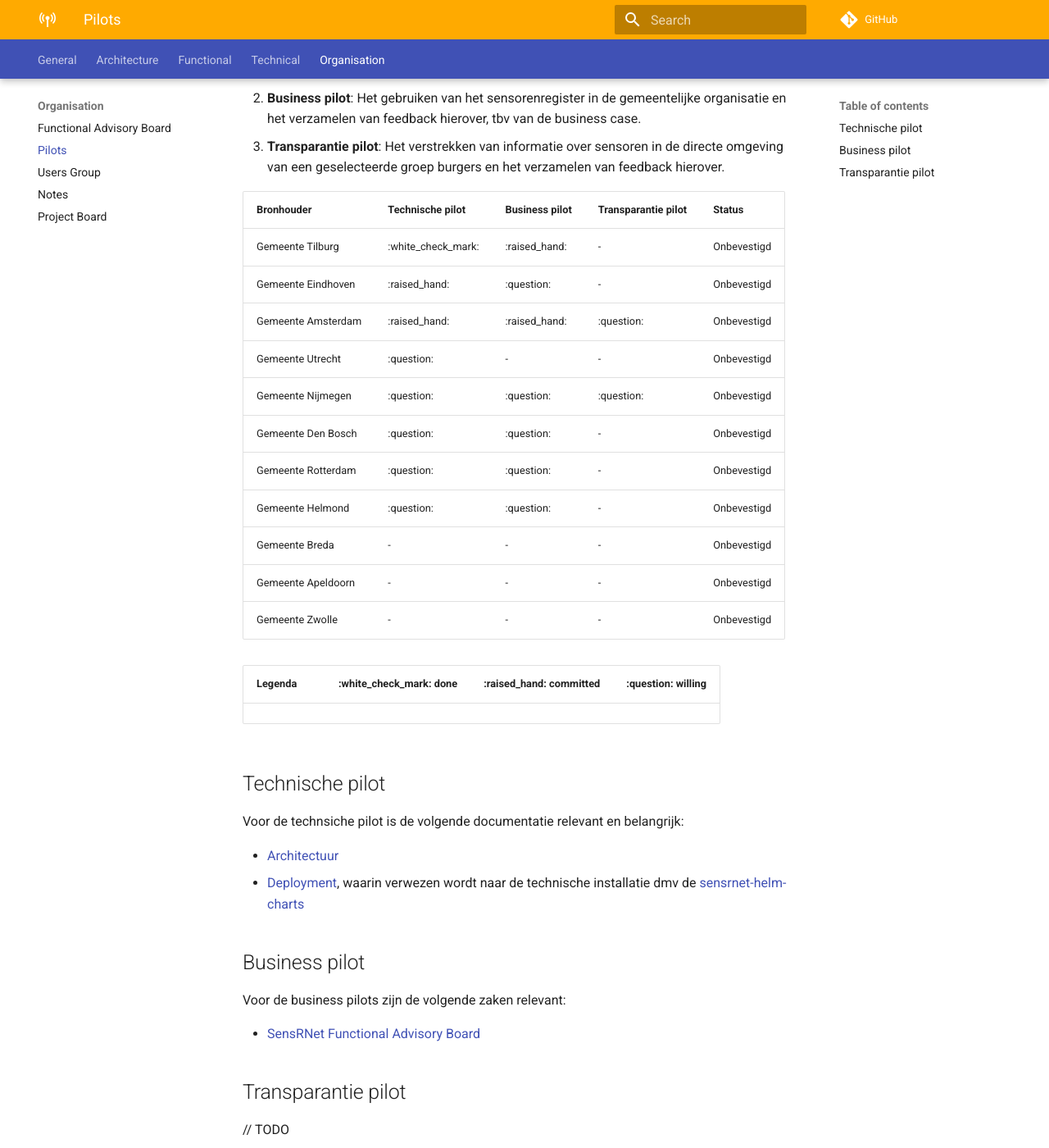
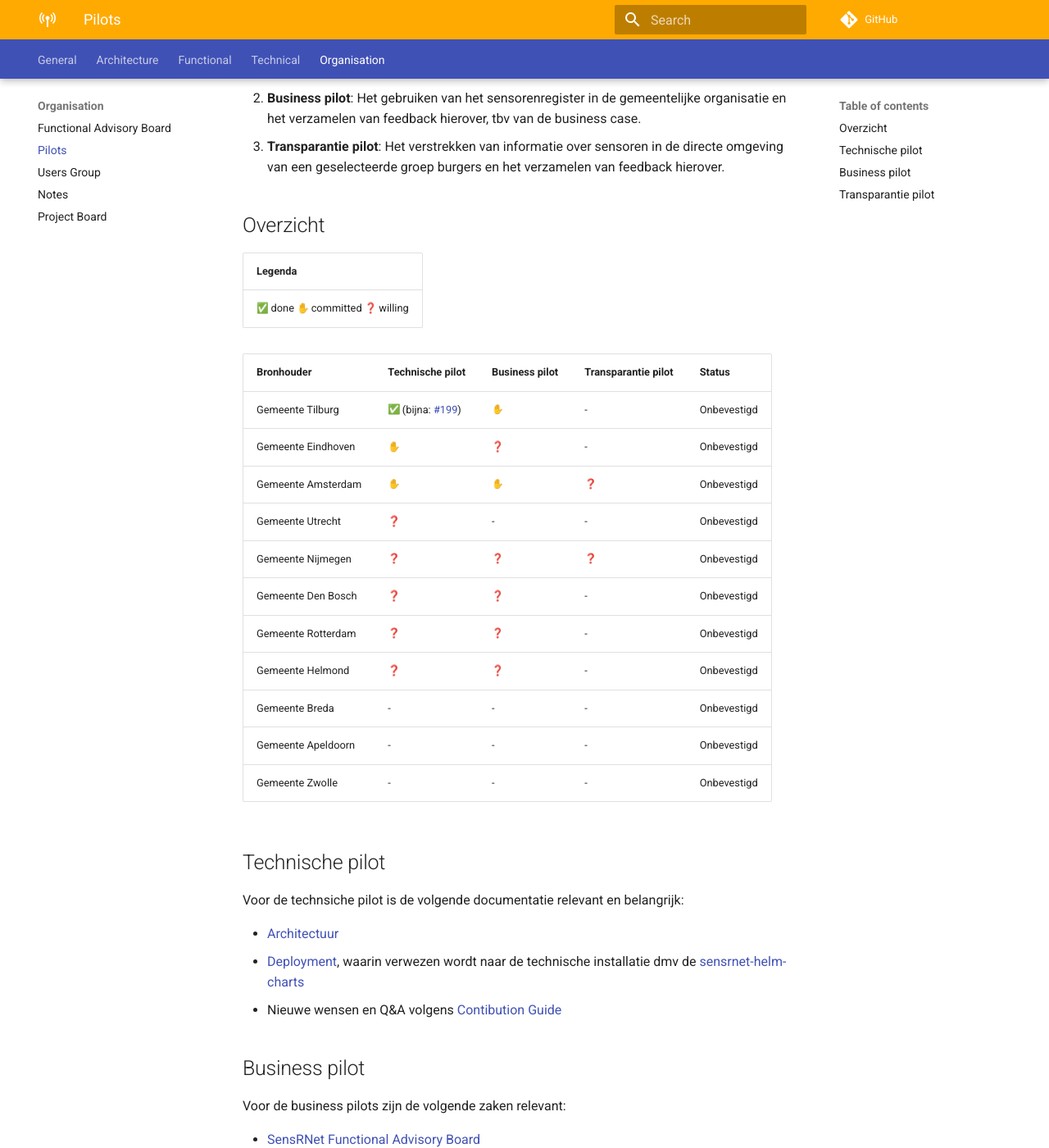
Before and after one commit to kadaster-labs/sensrnet-home, an MkDocs documentation site: the page built from docs/Pilots.md, in a window 1280 px wide and 1400 px high, scrolled down 273 px. Shown: the whole window at 82% size. Built offline with MkDocs 1.6.1 and Material for MkDocs 9.7.7, drawn with Linux system fonts in a browser that asks for light colours; emoji names are drawn with the system emoji font; comment, search, counter and statistics services are not loaded; some of the changed text lies outside the part shown.

Commit message:
icons in public website

```diff
--- a/docs/Pilots.md
+++ b/docs/Pilots.md
@@ -6,22 +6,26 @@ In de tweede helft van 2021 worden er een aantal pilots gestart. Pilots kunnen v
 2. **Business pilot**:  Het gebruiken van het sensorenregister in de gemeentelijke organisatie en het verzamelen van feedback hierover, tbv van de business case.
 3. **Transparantie pilot**: Het verstrekken van informatie over sensoren in de directe omgeving van een geselecteerde groep burgers en het verzamelen van feedback hierover.
 
-| Bronhouder         | Technische pilot   | Business pilot | Transparantie pilot | Status      |
-| ------------------ | ------------------ | -------------- | ------------------- | ----------- |
-| Gemeente Tilburg   | :white_check_mark: | :raised_hand:  | -                   | Onbevestigd |
-| Gemeente Eindhoven | :raised_hand:      | :question:     | -                   | Onbevestigd |
-| Gemeente Amsterdam | :raised_hand:      | :raised_hand:  | :question:          | Onbevestigd |
-| Gemeente Utrecht   | :question:         | -              | -                   | Onbevestigd |
-| Gemeente Nijmegen  | :question:         | :question:     | :question:          | Onbevestigd |
-| Gemeente Den Bosch | :question:         | :question:     | -                   | Onbevestigd |
-| Gemeente Rotterdam | :question:         | :question:     | -                   | Onbevestigd |
-| Gemeente Helmond   | :question:         | :question:     | -                   | Onbevestigd |
-| Gemeente Breda     | -                  | -              | -                   | Onbevestigd |
-| Gemeente Apeldoorn | -                  | -              | -                   | Onbevestigd |
-| Gemeente Zwolle    | -                  | -              | -                   | Onbevestigd |
+## Overzicht
 
-| Legenda | :white_check_mark: done | :raised_hand: committed | :question: willing |
-| ------- | ----------------------- | ----------------------- | ------------------ |
+| Legenda                                                              |
+| -------------------------------------------------------------------- |
+| :white_check_mark: done  :raised_hand: committed  :question: willing |
+
+
+| Bronhouder         | Technische pilot                                                                                   | Business pilot | Transparantie pilot | Status      |
+| ------------------ | -------------------------------------------------------------------------------------------------- | -------------- | ------------------- | ----------- |
+| Gemeente Tilburg   | :white_check_mark: (bijna: [#199](https://github.com/kadaster-labs/sensrnet-home/discussions/199)) | :raised_hand:  | -                   | Onbevestigd |
+| Gemeente Eindhoven | :raised_hand:                                                                                      | :question:     | -                   | Onbevestigd |
+| Gemeente Amsterdam | :raised_hand:                                                                                      | :raised_hand:  | :question:          | Onbevestigd |
+| Gemeente Utrecht   | :question:                                                                                         | -              | -                   | Onbevestigd |
+| Gemeente Nijmegen  | :question:                                                                                         | :question:     | :question:          | Onbevestigd |
+| Gemeente Den Bosch | :question:                                                                                         | :question:     | -                   | Onbevestigd |
+| Gemeente Rotterdam | :question:                                                                                         | :question:     | -                   | Onbevestigd |
+| Gemeente Helmond   | :question:                                                                                         | :question:     | -                   | Onbevestigd |
+| Gemeente Breda     | -                                                                                                  | -              | -                   | Onbevestigd |
+| Gemeente Apeldoorn | -                                                                                                  | -              | -                   | Onbevestigd |
+| Gemeente Zwolle    | -                                                                                                  | -              | -                   | Onbevestigd |
 
 
 ## Technische pilot
@@ -30,12 +34,14 @@ Voor de technsiche pilot is de volgende documentatie relevant en belangrijk:
 
 - [Architectuur](Architecture.md)
 - [Deployment](Deployment.md), waarin verwezen wordt naar de technische installatie dmv de [sensrnet-helm-charts](https://github.com/kadaster-labs/sensrnet-helm-charts)
+- Nieuwe wensen en Q&A volgens [Contibution Guide](https://github.com/kadaster-labs/sensrnet-home/blob/main/CONTRIBUTING.md)
 
 ## Business pilot
 
 Voor de business pilots zijn de volgende zaken relevant:
 
 - [SensRNet Functional Advisory Board](FAB.md)
+- Nieuwe wensen en Q&A volgens [Contibution Guide](https://github.com/kadaster-labs/sensrnet-home/blob/main/CONTRIBUTING.md)
 
 ## Transparantie pilot
 
--- a/mkdocs.yml
+++ b/mkdocs.yml
@@ -1,6 +1,7 @@
 site_name: SensRNet Documentation
 docs_dir: docs
 site_dir: site
+site_url: http://localhost:8000
 repo_url: https://github.com/kadaster-labs/sensrnet-home
 edit_uri: edit/main/docs/
 nav:
@@ -43,3 +44,7 @@ theme:
     accent: amber
   icon:
     logo: material/antenna
+markdown_extensions:
+  - pymdownx.emoji:
+      emoji_index: !!python/name:materialx.emoji.twemoji
+      emoji_generator: !!python/name:materialx.emoji.to_svg
```
